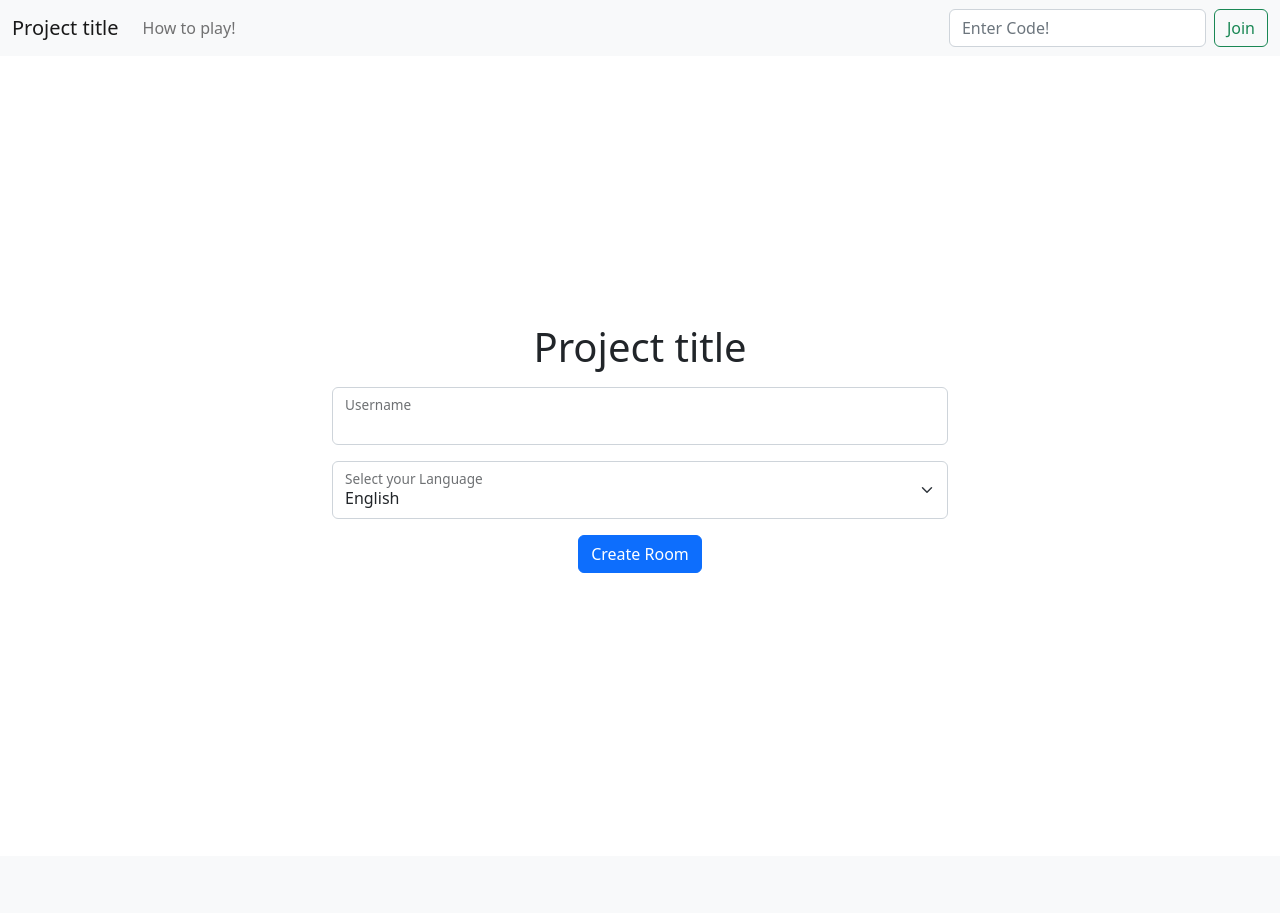
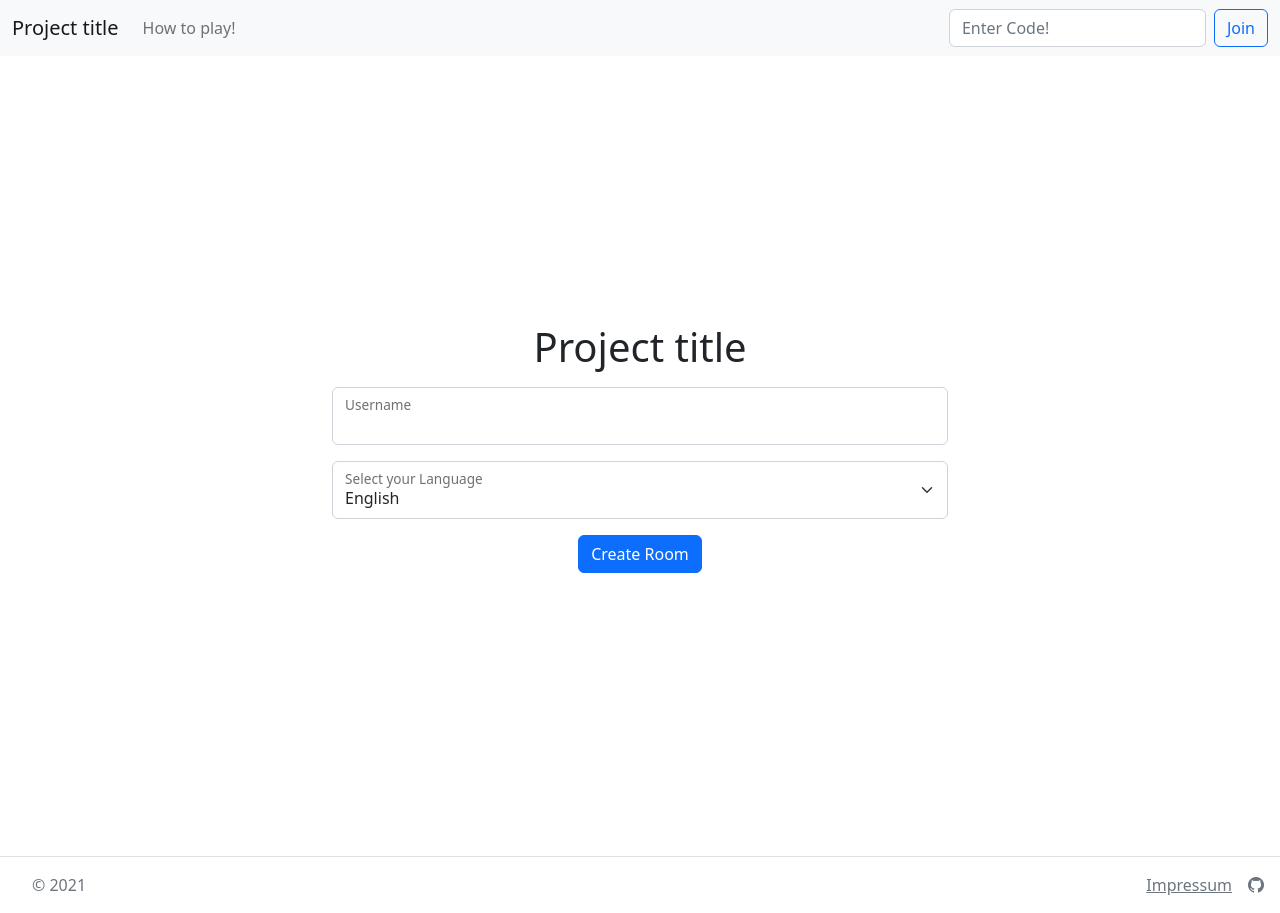
Before and after one commit to friesenjungs/kodenavne, a Flask app: page / in a window 1280 px wide. Before the commit the page ends 573 px from the top, so only its background shows below. Run offline with Flask 2, Linux system fonts and the light colour scheme.

Commit message:
added footer

```diff
--- a/templates/base.html
+++ b/templates/base.html
@@ -9,6 +9,7 @@
               integrity="sha384-0evHe/X+R7YkIZDRvuzKMRqM+OrBnVFBL6DOitfPri4tjfHxaWutUpFmBp4vmVor"
               crossorigin="anonymous">
         <script src="{{url_for('static', filename='js/base.js')}}"></script>
+        <link rel="stylesheet" href="https://cdn.jsdelivr.net/npm/bootstrap-icons@1.8.3/font/bootstrap-icons.css">
         <link rel="stylesheet" href="{{url_for('static', filename='css/base.css')}}">
         {% block script %}{% endblock %}
     </head>
@@ -25,12 +26,12 @@
                 <div class="collapse navbar-collapse" id="navbarSupportedContent">
                     <ul class="navbar-nav me-auto align-middle">
                         <li class="nav-item">
-                            <a class="nav-link" href="/rules" target="_blank">How to play!</a>
+                            <a class="nav-link" href="https://github.com/4KevR/webeng-project-dhbw/wiki/The-Game" target="_blank">How to play!</a>
                         </li>
                     </ul>
                     <div class="d-flex">
                         <input id="idCodeInput" class="form-control me-2" type="text" placeholder="Enter Code!">
-                        <button class="btn btn-outline-success" onclick="joinRoom()">Join</button>
+                        <button class="btn btn-outline-primary" onclick="joinRoom()">Join</button>
                     </div>
                 </div>
             </div>
@@ -39,6 +40,18 @@
             {% block content %}
             {% endblock %}
         </div>
+        <footer class="d-flex flex-wrap justify-content-between align-items-center py-3 border-top">
+            <div class="d-flex align-items-center">
+                <a class="me-3 ms-3 mb-md-0 text-muted">
+
+                </a>
+                <span class="text-muted">© 2021</span>
+            </div>
+            <ul class="nav col-md-4 justify-content-end list-unstyled d-flex me-3">
+                <a class="me-3 text-muted" href="/impressum">Impressum</a>
+                <li><a class="text-muted" href="https://github.com/4KevR/webeng-project-dhbw"><i class="bi bi-github"></i></a></li>
+            </ul>
+        </footer>
         <script src="https://code.jquery.com/jquery-3.6.0.js"
                 integrity="sha256-H+K7U5CnXl1h5ywQfKtSj8PCmoN9aaq30gDh27Xc0jk=" crossorigin="anonymous"></script>
         <script src="https://cdn.jsdelivr.net/npm/@popperjs/core@2.11.5/dist/umd/popper.min.js"
```
